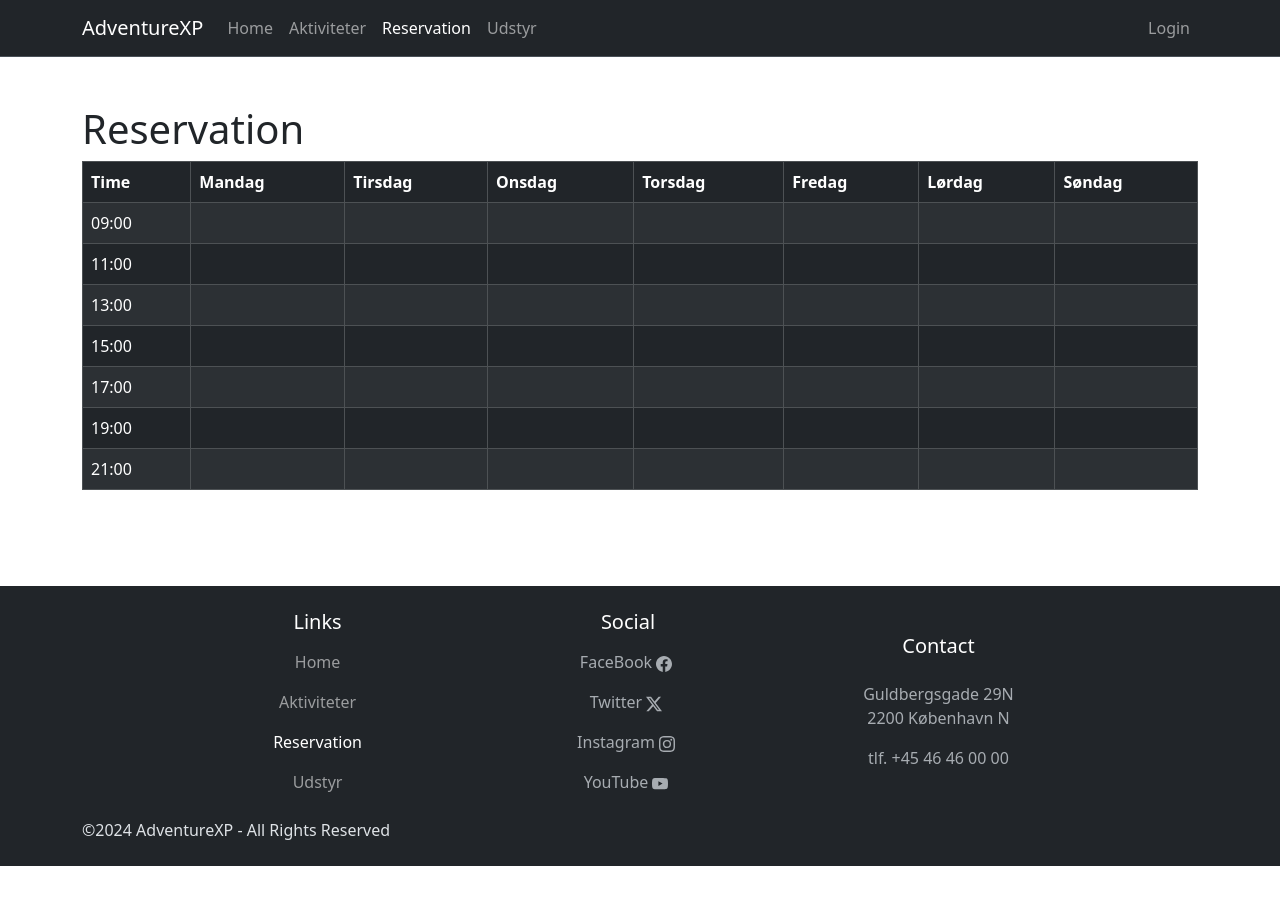
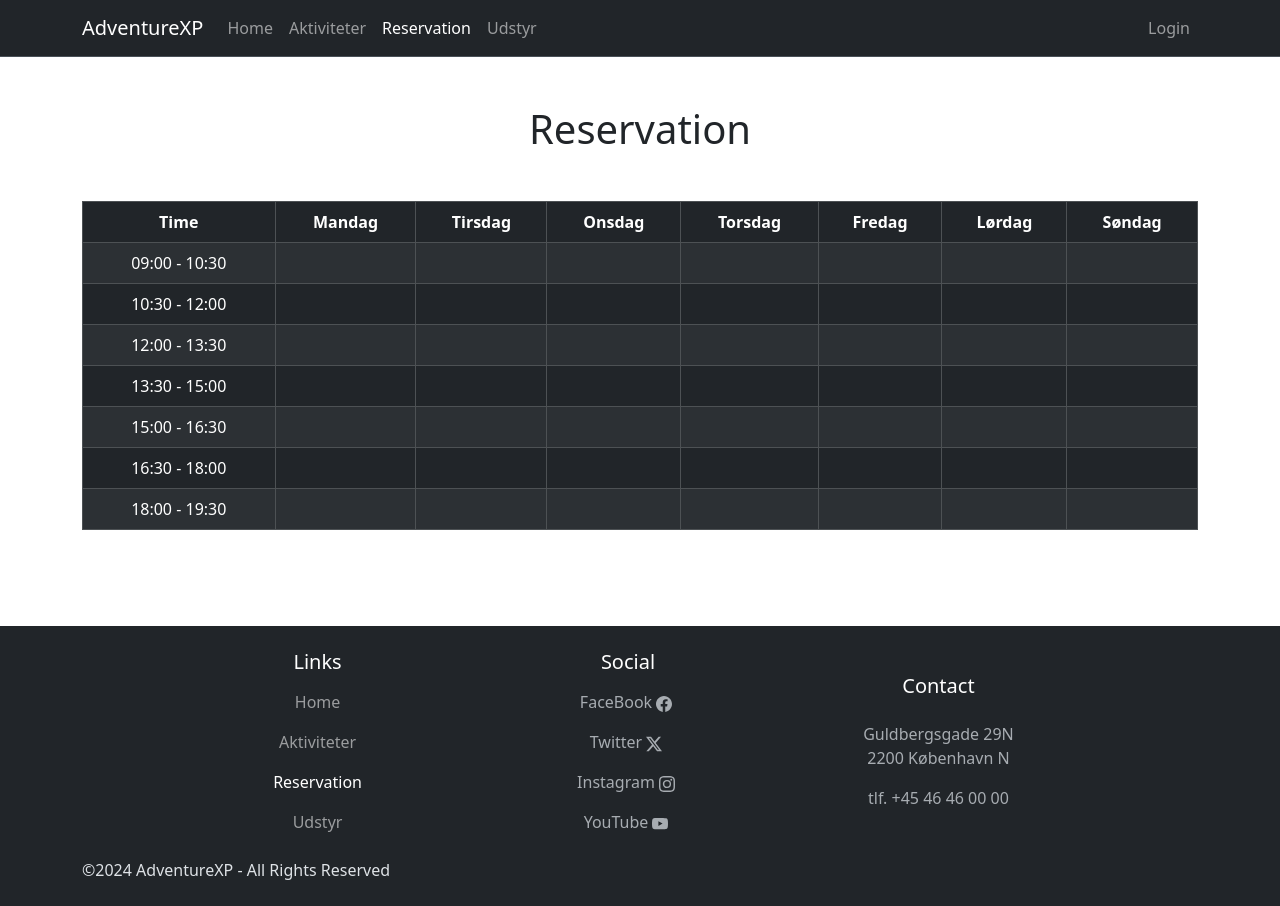
Before and after one commit to J-M-M-P/AdventureXP-frontend, a React (Vite) app: page /reservation in a window 1280 px wide. Before the commit the page ends 866 px from the top, so only its background shows below. Built offline with nearby package versions, Linux system fonts and the light colour scheme.

Commit message:
Ændret så tidspunkter nu er i intervaller af 1.5 time.

```diff
--- a/src/pages/Reservation.tsx
+++ b/src/pages/Reservation.tsx
@@ -2,31 +2,52 @@ function Reservation() {
     // Funktion til at generere rækker med tidsintervaller for en given kolonne
     const generateTimeRows = () => {
         const rows = [];
+        let startTime = 9; // Initialize the start time to 9
+
         // Loop gennem timer fra 9 til 21
         for (let hour = 9; hour <= 21; hour++) {
             // Hvis timen er ulige, tilføj en række
             if (hour % 2 !== 0) {
-                const timeString = hour < 10 ? `0${hour}:00` : `${hour}:00`;
+                const startHour = Math.floor(startTime); // Få hele timen
+                const startMinute = (startTime % 1) * 60; // Få resten af divisionen i minutter
+
+                // Formater starttid som en streng
+                const startTimeString =
+                    startHour < 10
+                        ? `0${startHour}:${startMinute === 0 ? "00" : startMinute}`
+                        : `${startHour}:${startMinute === 0 ? "00" : startMinute}`;
+
+                // Beregn sluttid
+                const endHour = Math.floor(startTime + 1.5); // 1.5 timer senere
+                const endMinute = ((startTime + 1.5) % 1) * 60; // Få resten af divisionen i minutter
+
+                // Formater sluttid som en streng
+                const endTimeString =
+                    endHour < 10
+                        ? `0${endHour}:${endMinute === 0 ? "00" : endMinute}`
+                        : `${endHour}:${endMinute === 0 ? "00" : endMinute}`;
+
                 rows.push(
                     <tr key={hour}>
-                        <td>{timeString}</td>
+                        <td>{`${startTimeString} - ${endTimeString}`}</td>
                         {/* Tilføj celler for hver dag i ugen baseret på columnCount */}
                         {Array.from({ length: 7 }, (_, index) => (
                             <td key={index}></td>
                         ))}
                     </tr>
                 );
+                startTime += 1.5; // Increment the start time by 1.5 hours
             }
         }
         return rows;
     };
 
     return (
-        <div className="container-xl">
-            <h1>Reservation</h1>
-            <table className="table table-dark table-striped table-hover table-bordered">
+        <div className="container-sm justify-content-center">
+            <h1 className="mb-5 text-center">Reservation</h1>
+            <table className="table table-dark table-striped table-hover table-bordered  text-center">
                 <thead>
-                    <tr>
+                    <tr className="align-middle">
                         <th>Time</th>
                         <th>Mandag</th>
                         <th>Tirsdag</th>
```
